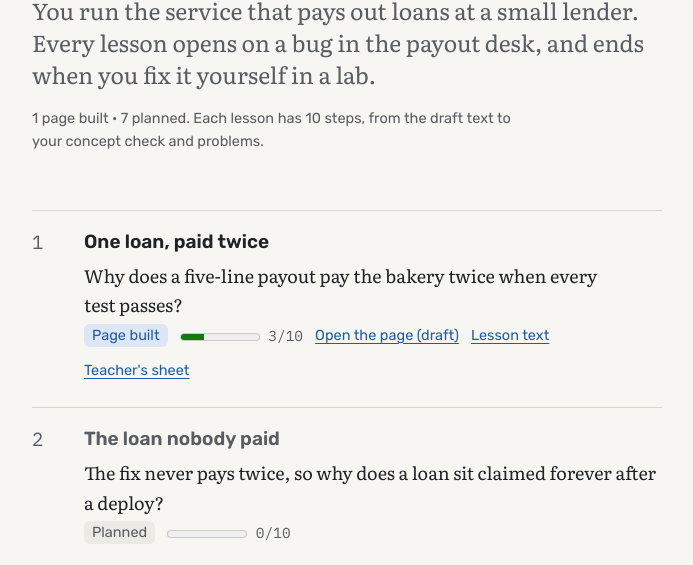
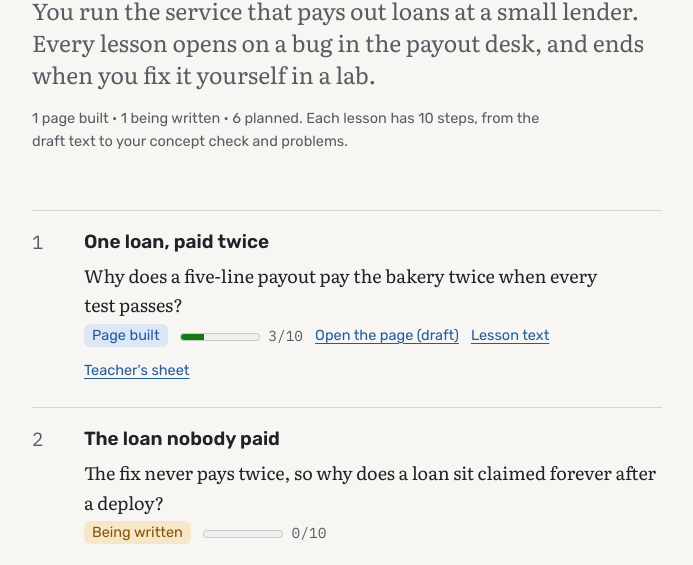
Before and after one commit to klaygomes/tla-lessons, a plain HTML site: page index.html in a window 1280 px wide. Shown: the part 170-735 px from the top of the page, without its empty margins (293-986 px from the left). Drawn offline with Linux system fonts and the light colour scheme.

Commit message:
chore: lesson 2 drafting

```diff
--- a/index.html
+++ b/index.html
@@ -25,11 +25,11 @@
 <header>
 <h1>The payout desk: lessons in TLA+</h1>
 <p class="question">You run the service that pays out loans at a small lender. Every lesson opens on a bug in the payout desk, and ends when you fix it yourself in a lab.</p>
-<p class="summary">1 page built · 7 planned. Each lesson has 10 steps, from the draft text to your concept check and problems.</p>
+<p class="summary">1 page built · 1 being written · 6 planned. Each lesson has 10 steps, from the draft text to your concept check and problems.</p>
 </header>
 <ol class="course">
 <li class="is-page"><span class="n">1</span><div><h2>One loan, paid twice</h2><p>Why does a five-line payout pay the bakery twice when every test passes?</p><p class="links"><span class="state">Page built</span><span class="steps" aria-label="3 of 10 steps done"><meter min="0" max="10" value="3"></meter> 3/10</span> <a href="01-one-loan-paid-twice/3-page/3-page.html">Open the page (draft)</a> <a href="01-one-loan-paid-twice/1-prose.html">Lesson text</a> <a href="01-one-loan-paid-twice/1-sheet.html">Teacher&#x27;s sheet</a></p></div></li>
-<li class="is-planned"><span class="n">2</span><div><h2>The loan nobody paid</h2><p>The fix never pays twice, so why does a loan sit claimed forever after a deploy?</p><p class="links"><span class="state">Planned</span><span class="steps" aria-label="0 of 10 steps done"><meter min="0" max="10" value="0"></meter> 0/10</span></p></div></li>
+<li class="is-writing"><span class="n">2</span><div><h2>The loan nobody paid</h2><p>The fix never pays twice, so why does a loan sit claimed forever after a deploy?</p><p class="links"><span class="state">Being written</span><span class="steps" aria-label="0 of 10 steps done"><meter min="0" max="10" value="0"></meter> 0/10</span></p></div></li>
 <li class="is-planned"><span class="n">3</span><div><h2>The bank that answered twice</h2><p>When the bank times out and you retry, how do you send the money exactly once?</p><p class="links"><span class="state">Planned</span><span class="steps" aria-label="0 of 10 steps done"><meter min="0" max="10" value="0"></meter> 0/10</span></p></div></li>
 <li class="is-planned"><span class="n">4</span><div><h2>A desk too big to check</h2><p>How do you keep the checker finishing when workers, loans and retries multiply?</p><p class="links"><span class="state">Planned</span><span class="steps" aria-label="0 of 10 steps done"><meter min="0" max="10" value="0"></meter> 0/10</span></p></div></li>
 <li class="is-planned"><span class="n">5</span><div><h2>Writing the worker as code</h2><p>How do you write the worker as a program and still decide what counts as one step?</p><p class="links"><span class="state">Planned</span><span class="steps" aria-label="0 of 10 steps done"><meter min="0" max="10" value="0"></meter> 0/10</span></p></div></li>
```
Also changed, not shown: 1 other file.
